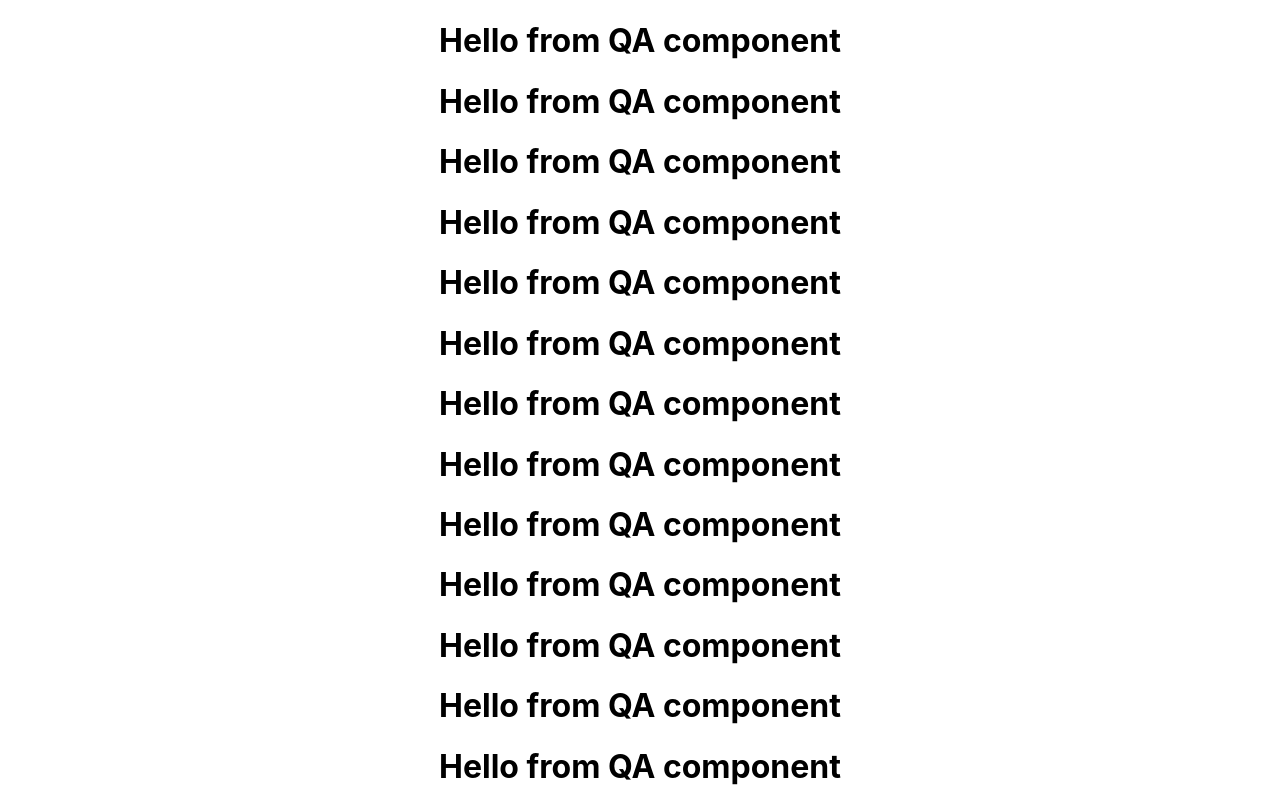
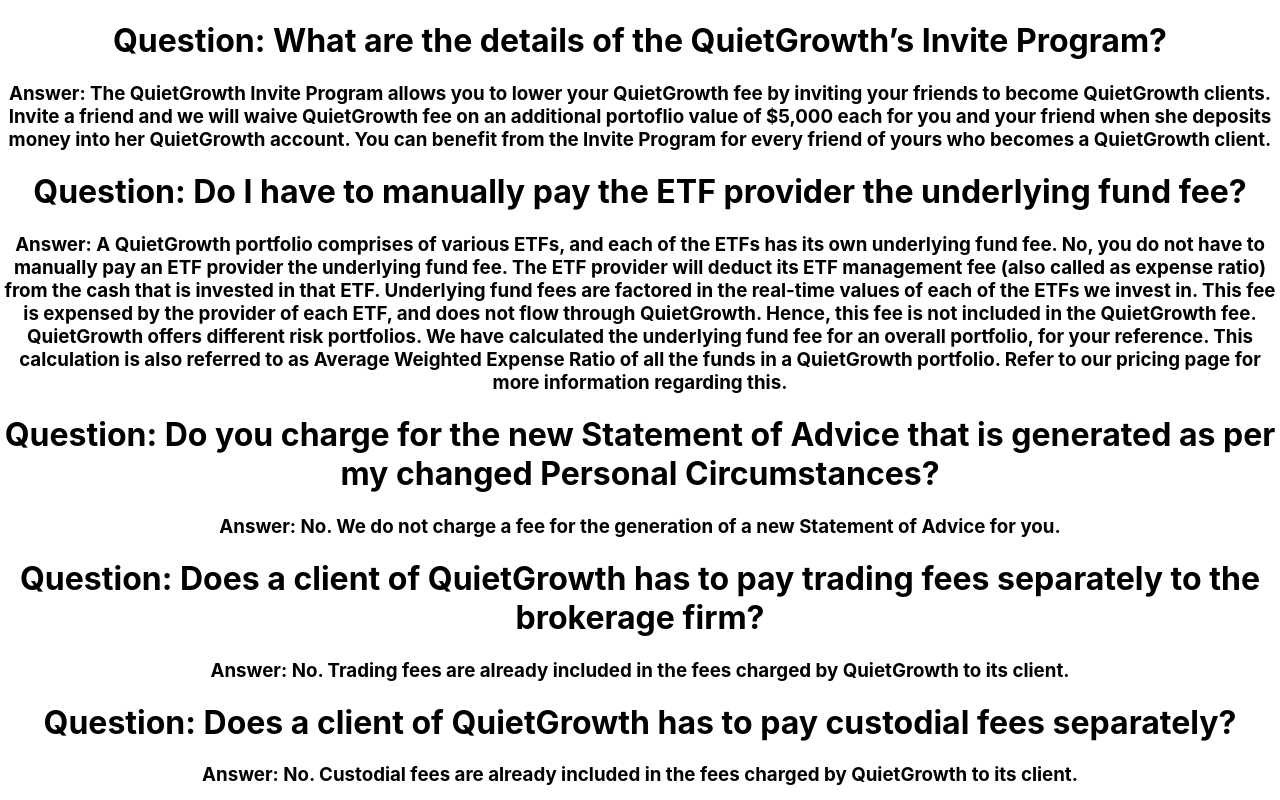
Before and after one commit to aamining/QGTaskOne, a React (Create React App) app in the folder my-app/: page / in a window 1280 px wide. Shown: the top 800 px of the page. Built offline with nearby package versions, Linux system fonts and the light colour scheme.

Commit message:
Read QA from data

```diff
--- a/my-app/src/components/QA.js
+++ b/my-app/src/components/QA.js
@@ -6,7 +6,10 @@ function QA (props){
 
     return(
         <div>
-        <h1>Hello from QA component </h1>
+
+        <h1>Question: {props.qa.question}</h1>
+        <h3>Answer: {props.qa.answer}</h3>
+
 
 
         </div>
```
